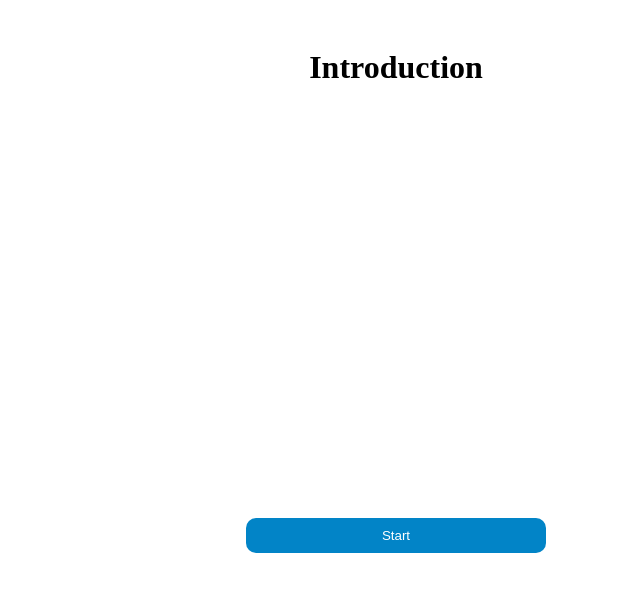
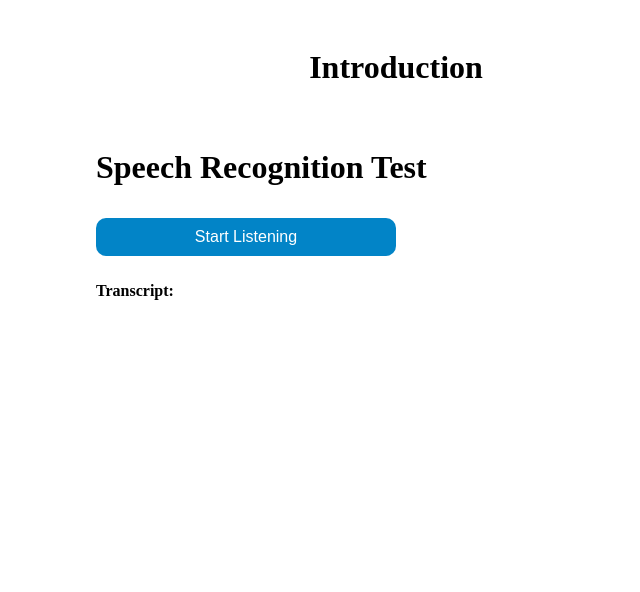
Before and after one commit to soumyaParmar/videorecoder, a React (Vite) app: page / in a window 1280 px wide. Shown: the top 592 px of the page, without its empty margins (252-892 px from the left). Built offline with nearby package versions, Linux system fonts and the light colour scheme; no server answers.

Commit message:
android testing

```diff
--- /dev/null
+++ b/src/Android.jsx
@@ -0,0 +1,60 @@
+import  { useState, useEffect } from 'react';
+
+const SpeechRecognitionTest = () => {
+  const [transcript, setTranscript] = useState('');
+  const [isListening, setIsListening] = useState(false);
+
+  useEffect(() => {
+    // Check if the browser supports SpeechRecognition
+    const SpeechRecognition = window.SpeechRecognition || window.webkitSpeechRecognition;
+
+    if (!SpeechRecognition) {
+      alert("Your browser doesn't support speech recognition. Please use Chrome or another supported browser.");
+      return;
+    }
+
+    // Initialize Web Speech API
+    const recognition = new SpeechRecognition();
+    recognition.continuous = true; // Keep recognizing even when user pauses
+    recognition.interimResults = true; // Show results even before final result
+    recognition.lang = 'en-US'; // Set the language to English (you can customize this)
+
+    recognition.onresult = (event) => {
+      const interimTranscript = Array.from(event.results)
+        .map(result => result[0].transcript)
+        .join('');
+      setTranscript(interimTranscript);
+    };
+
+    recognition.onerror = (event) => {
+      console.error("Speech recognition error:", event.error);
+    };
+
+    if (isListening) {
+      recognition.start();
+    } else {
+      recognition.stop();
+    }
+
+    // Cleanup on component unmount
+    return () => {
+      recognition.stop();
+    };
+  }, [isListening]);
+
+  const toggleListening = () => {
+    setIsListening(prevState => !prevState);
+  };
+
+  return (
+    <div style={{ padding: '20px', maxWidth: '600px', margin: '0 auto' }}>
+      <h1>Speech Recognition Test</h1>
+      <button onClick={toggleListening} style={{ fontSize: '16px', padding: '10px', marginBottom: '10px' }}>
+        {isListening ? 'Stop Listening' : 'Start Listening'}
+      </button>
+      <p><strong>Transcript:</strong> {transcript}</p>
+    </div>
+  );
+};
+
+export default SpeechRecognitionTest;
--- a/src/Recoder.jsx
+++ b/src/Recoder.jsx
@@ -3,6 +3,8 @@ import { useEffect, useRef, useState } from 'react';
 import Webcam from 'react-webcam';
 import './App.css';
 import SpeechRecognition, { useSpeechRecognition } from 'react-speech-recognition';
+import isAndroid from './isAndroid';
+import SpeechRecognitionTest from './Android';
 
 const Recorder = () => {
   const webcamRef = useRef(null);
@@ -75,6 +77,12 @@ const Recorder = () => {
     return <span style={{ fontSize: "20px" }}>Browser doesn't support speech recognition.</span>;
   }
 
+  if(isAndroid){
+    return (
+      <SpeechRecognitionTest/>
+    )
+  }
+
   return (
     <div className='webCam'>
       {videoUrl ? (
@@ -97,7 +105,7 @@ const Recorder = () => {
       {recordedChunks.length > 0 && (
         <button onClick={handleSave}>Watch Preview</button>
       )}
-      <p>{finalTranscript}</p>
+      <p>{finalTranscript ? finalTranscript : "error"}</p>
     </div>
   );
 };
--- /dev/null
+++ b/src/isAndroid.js
@@ -0,0 +1 @@
+export default () => /(android)/i.test(typeof navigator !== 'undefined' ? navigator.userAgent : '')
```
